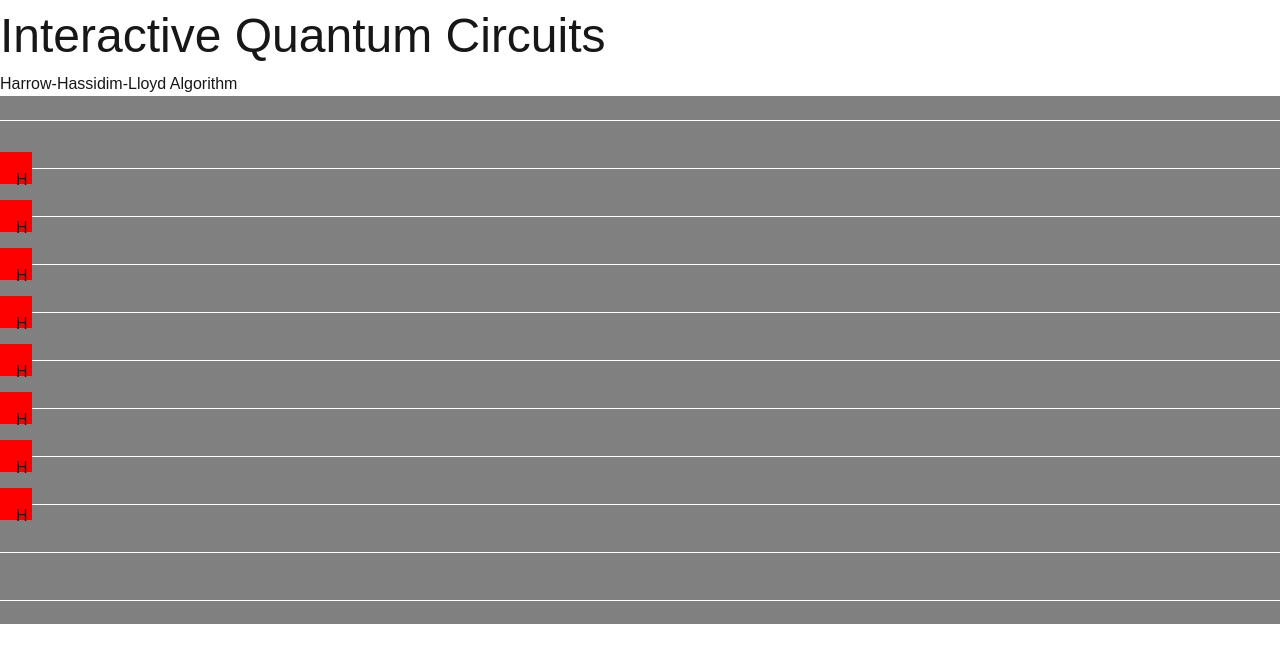
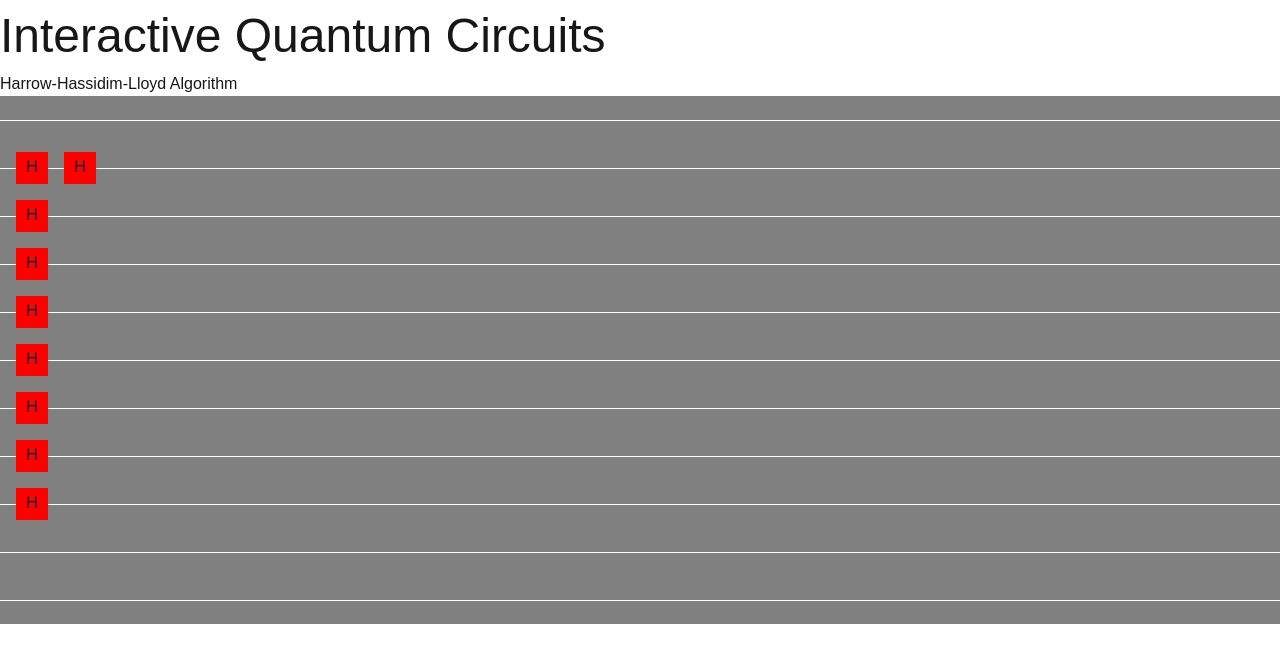
Before and after one commit to Monash-Emerging-Tech/quantum-computing-edu, a Next.js app in the folder quantum-computing-edu-next/: page / in a window 1280 px wide. Shown: the top 662 px of the page. Built offline with nearby package versions, Linux system fonts and the light colour scheme.

Commit message:
Add gate horizontal positions
- Horizontal positions are calculated before generating the Gate components.
- The code certainly doesn't follow functional style, but this code is simple and practical. Maybe it will be fixed later.

```diff
--- a/quantum-computing-edu-next/app/components/circuit.module.css
+++ b/quantum-computing-edu-next/app/components/circuit.module.css
@@ -5,6 +5,7 @@
 
   --qubit-line-margin: 1.5em;
   --gate-size: 2em;
+  --gate-h-margin: 1em;
 }
 
 .circuit-header {
--- a/quantum-computing-edu-next/app/components/circuit.tsx
+++ b/quantum-computing-edu-next/app/components/circuit.tsx
@@ -14,10 +14,13 @@ import styles from "./circuit.module.css";
 
 enum GateType {
   I = 0,
-  H,
   X,
   Y,
-  Z
+  Z,
+  H,
+  S,
+  T,
+  SWAP
 }
 
 /**
@@ -64,64 +67,43 @@ const Circuit = () => {
       },
     ],
     gates: [
-      // This is the most complicated part
+      ...([...Array(8)].map((_, i) => ({
+        type: GateType.H,
+        qubits: [i+1],
+        controls: [],
+        anticontrols: [],
+        step: 0
+      }))),
       {
-        type: GateType.H,
+        type: GateType.Z,
         qubits: [1],
         controls: [],
-        anticontrols: []
-      },
-      {
-        type: GateType.H,
-        qubits: [2],
-        controls: [],
-        anticontrols: []
-      },
-      {
-        type: GateType.H,
-        qubits: [3],
-        controls: [],
-        anticontrols: []
-      },
-      {
-        type: GateType.H,
-        qubits: [4],
-        controls: [],
-        anticontrols: []
-      },
-      {
-        type: GateType.H,
-        qubits: [5],
-        controls: [],
-        anticontrols: []
-      },
-      {
-        type: GateType.H,
-        qubits: [6],
-        controls: [],
-        anticontrols: []
-      },
-      {
-        type: GateType.H,
-        qubits: [7],
-        controls: [],
-        anticontrols: []
-      },
-      {
-        type: GateType.H,
-        qubits: [8],
-        controls: [],
-        anticontrols: []
+        anticontrols: [],
+        step: 1
       }
     ]
   }
 
   const data = dummyCircuitData;
 
+  //console.log(data);
+
   // Calculate the vertical position of each qubit in the circuit
   const qubitOrder = data.registers.flatMap(({qubits}) => qubits);
   let qubitPositions: Array<number> = [];
   qubitOrder.forEach((q, i) => qubitPositions[q] = i);
+
+  // Calculate the horizontal positions of the gates
+  let qubitLastGatePos: Array<number> = Array(qubitOrder.length).fill(0);
+  const gateTimePositions = data.gates.map((gate, i) => {
+    // Find the qubit with the rightmost gate position
+    const gatePos = Math.max.apply(Math, gate.qubits.map(q => qubitLastGatePos[q]));
+    // Update the gate position of each applicable qubit
+    gate.qubits.forEach(q => qubitLastGatePos[q] = gatePos+1);
+    gate.controls.forEach(q => qubitLastGatePos[q] = gatePos+1);
+    gate.anticontrols.forEach(q => qubitLastGatePos[q] = gatePos+1);
+    return gatePos;
+  });
 
   return <div id="circuit-container" className={styles["circuit-container"]}>
     <div id="circuit-qubit-label-container" className={styles["circuit-qubit-label-container"]}>
@@ -137,7 +119,15 @@ const Circuit = () => {
       }
       {
         data.gates.map(
-          ({type, qubits, controls, anticontrols}, i) => <Gate key={i} type={type} qubits={qubits} qubitPositions={qubitPositions} controls={controls} anticontrols={anticontrols}/>
+          ({type, qubits, controls, anticontrols, step}, i) => <Gate
+            key={i}
+            type={type}
+            qubits={qubits}
+            qubitPositions={qubitPositions}
+            controls={controls}
+            anticontrols={anticontrols}
+            timePosition={gateTimePositions[i]}
+          />
         )
       }
     </div>
@@ -170,15 +160,18 @@ const Gate = ({
   qubits,
   controls,
   anticontrols,
-  qubitPositions
+  qubitPositions,
+  timePosition
 }: {
   type: GateType,
   qubits: Array<number>,
   controls: Array<number>,
   anticontrols: Array<number>,
-  qubitPositions: Array<number>
+  qubitPositions: Array<number>,
+  timePosition: number
 }) => {
-  const [lineSeparation, setlineSeparation] = useState(0);
+  const [lineSeparation, setLineSeparation] = useState(0);
+  const [gateMargin, setgateMargin] = useState(0);
 
   useEffect(() => {
     //const root = document.documentElement;
@@ -192,8 +185,10 @@ const Gate = ({
     // Calculate sizes (in em)
     const computedStyle = window.getComputedStyle(container);
     const lineSeparationStyle = parseFloat(computedStyle.getPropertyValue("--qubit-line-margin"));
+    const gateMarginStyle = parseFloat(computedStyle.getPropertyValue("--gate-h-margin"));
 
-    setlineSeparation(lineSeparationStyle);
+    setLineSeparation(lineSeparationStyle);
+    setgateMargin(gateMarginStyle);
   }, []);
 
   const upperQubitPos = Math.min.apply(Math, qubits.map(q => qubitPositions[q]));
@@ -203,8 +198,7 @@ const Gate = ({
     className={styles["circuit-gate"]}
     style={{
       top: (upperQubitPos+0.5)*lineSeparation*2 + "em",
-      //left: 1 + "em",
-      padding: "1rem"
+      left: (timePosition * gateMargin * 3 + 1) + "em"
     }}
   >H</div>
 }
```
